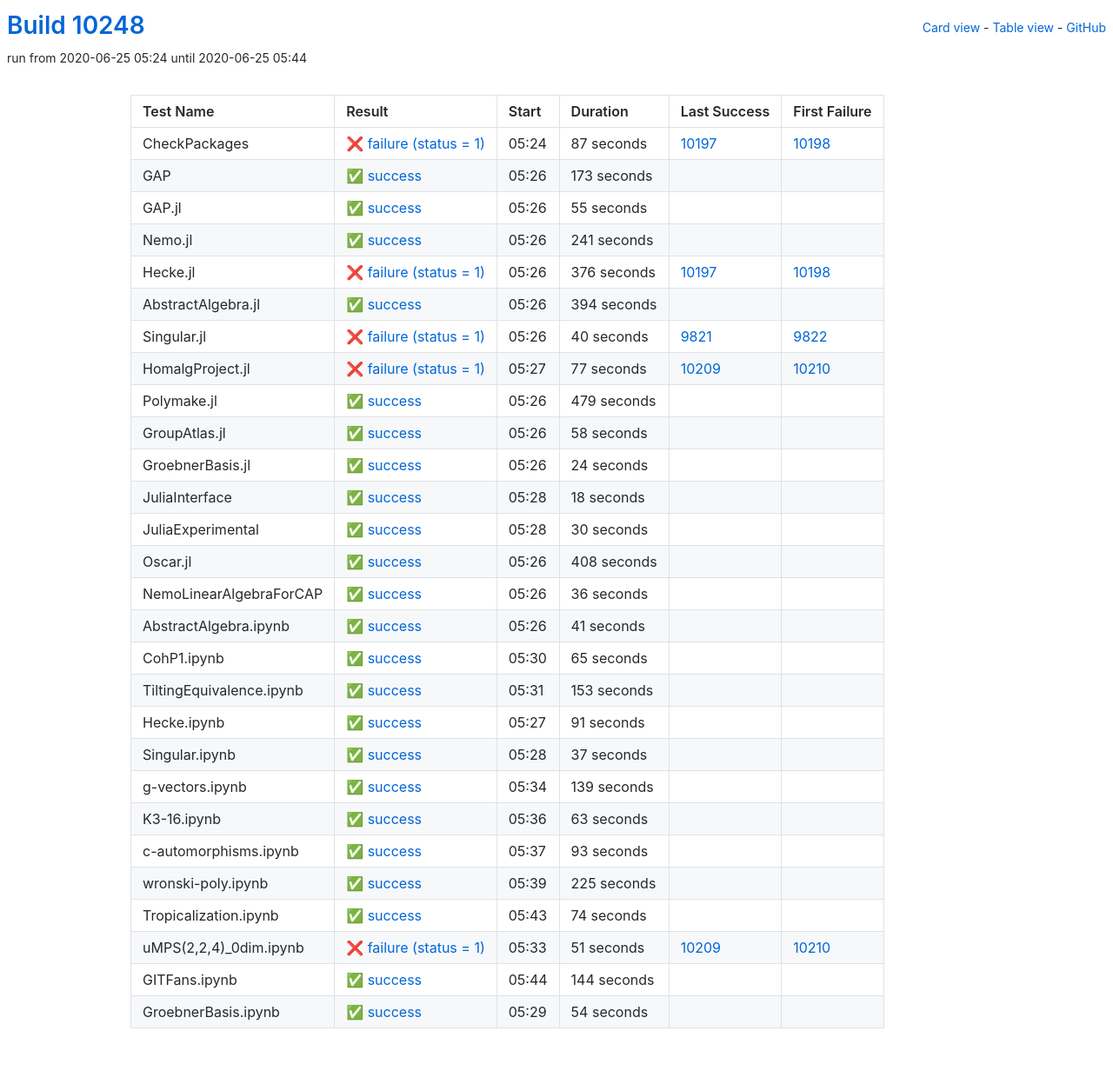
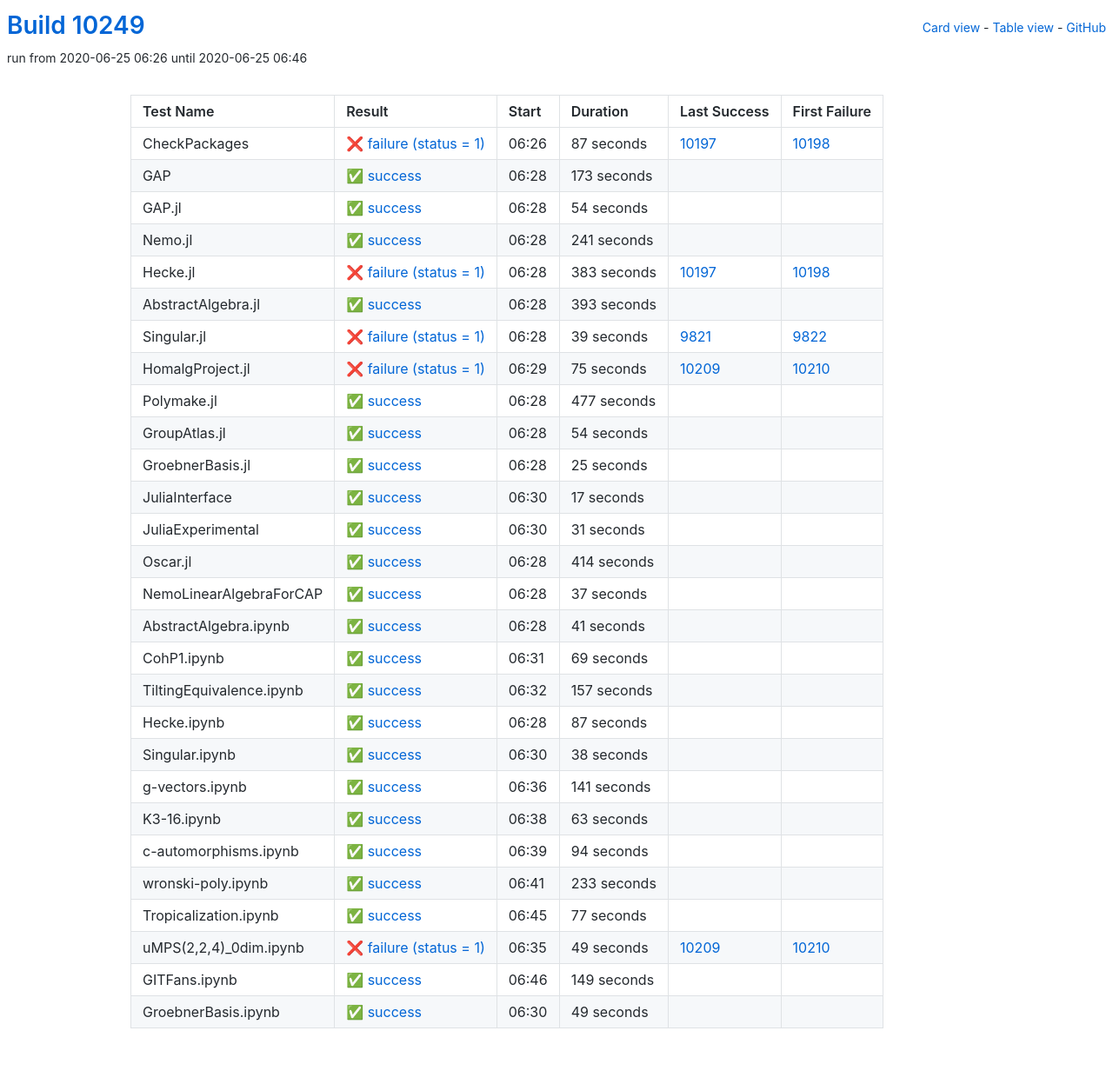
Before and after one commit to oscar-system/oscar-ci-status, a Jekyll site: the page built from table.html, in a window 1280 px wide. Shown: the whole page at 87% size. Built offline with Jekyll 4.4.1, drawn with Linux system fonts in a browser that asks for light colours.

Commit message:
Build #10249

```diff
--- a/_data/ci.yml
+++ b/_data/ci.yml
@@ -1,6 +1,6 @@
 ---
-build: 10248
-build_url: https://oscarci.mathematik.uni-kl.de/job/oscar/10248/
+build: 10249
+build_url: https://oscarci.mathematik.uni-kl.de/job/oscar/10249/
 job: oscar
 organization: oscar-system
 repo: oscar-ci-status
@@ -8,8 +8,8 @@ repourl: https://github.com/oscar-system/oscar-ci-status
 tests:
 - name: CheckPackages
   id: checkpackages
-  log: https://oscarci.mathematik.uni-kl.de/job/oscar/10248/artifact/logs/build-10248/CheckPackages.log
-  start: 2020-06-25 05:24
+  log: https://oscarci.mathematik.uni-kl.de/job/oscar/10249/artifact/logs/build-10249/CheckPackages.log
+  start: 2020-06-25 06:26
   success: false
   exitcode: 1
   status: failure
@@ -20,8 +20,8 @@ tests:
   first_failure_url: https://oscarci.mathematik.uni-kl.de/job/oscar/10198/
 - name: GAP
   id: gap
-  log: https://oscarci.mathematik.uni-kl.de/job/oscar/10248/artifact/logs/build-10248/GAP.log
-  start: 2020-06-25 05:26
+  log: https://oscarci.mathematik.uni-kl.de/job/oscar/10249/artifact/logs/build-10249/GAP.log
+  start: 2020-06-25 06:28
   success: true
   exitcode: 0
   status: success
@@ -32,20 +32,20 @@ tests:
   first_failure_url:
 - name: GAP.jl
   id: gap-jl
-  log: https://oscarci.mathematik.uni-kl.de/job/oscar/10248/artifact/logs/build-10248/GAP.jl.log
-  start: 2020-06-25 05:26
+  log: https://oscarci.mathematik.uni-kl.de/job/oscar/10249/artifact/logs/build-10249/GAP.jl.log
+  start: 2020-06-25 06:28
   success: true
   exitcode: 0
   status: success
-  duration: 55
+  duration: 54
   last_success: false
   last_success_url:
   first_failure: false
   first_failure_url:
 - name: Nemo.jl
   id: nemo-jl
-  log: https://oscarci.mathematik.uni-kl.de/job/oscar/10248/artifact/logs/build-10248/Nemo.jl.log
-  start: 2020-06-25 05:26
+  log: https://oscarci.mathematik.uni-kl.de/job/oscar/10249/artifact/logs/build-10249/Nemo.jl.log
+  start: 2020-06-25 06:28
   success: true
   exitcode: 0
   status: success
@@ -56,140 +56,140 @@ tests:
   first_failure_url:
 - name: Hecke.jl
   id: hecke-jl
-  log: https://oscarci.mathematik.uni-kl.de/job/oscar/10248/artifact/logs/build-10248/Hecke.jl.log
-  start: 2020-06-25 05:26
+  log: https://oscarci.mathematik.uni-kl.de/job/oscar/10249/artifact/logs/build-10249/Hecke.jl.log
+  start: 2020-06-25 06:28
   success: false
   exitcode: 1
   status: failure
-  duration: 376
+  duration: 383
   last_success: 10197
   last_success_url: https://oscarci.mathematik.uni-kl.de/job/oscar/10197/
   first_failure: 10198
   first_failure_url: https://oscarci.mathematik.uni-kl.de/job/oscar/10198/
 - name: AbstractAlgebra.jl
   id: abstractalgebra-jl
-  log: https://oscarci.mathematik.uni-kl.de/job/oscar/10248/artifact/logs/build-10248/AbstractAlgebra.jl.log
-  start: 2020-06-25 05:26
+  log: https://oscarci.mathematik.uni-kl.de/job/oscar/10249/artifact/logs/build-10249/AbstractAlgebra.jl.log
+  start: 2020-06-25 06:28
   success: true
   exitcode: 0
   status: success
-  duration: 394
+  duration: 393
   last_success: false
   last_success_url:
   first_failure: false
   first_failure_url:
 - name: Singular.jl
   id: singular-jl
-  log: https://oscarci.mathematik.uni-kl.de/job/oscar/10248/artifact/logs/build-10248/Singular.jl.log
-  start: 2020-06-25 05:26
+  log: https://oscarci.mathematik.uni-kl.de/job/oscar/10249/artifact/logs/build-10249/Singular.jl.log
+  start: 2020-06-25 06:28
   success: false
   exitcode: 1
   status: failure
-  duration: 40
+  duration: 39
   last_success: 9821
   last_success_url: https://oscarci.mathematik.uni-kl.de/job/oscar/9821/
   first_failure: 9822
   first_failure_url: https://oscarci.mathematik.uni-kl.de/job/oscar/9822/
 - name: HomalgProject.jl
   id: homalgproject-jl
-  log: https://oscarci.mathematik.uni-kl.de/job/oscar/10248/artifact/logs/build-10248/HomalgProject.jl.log
-  start: 2020-06-25 05:27
+  log: https://oscarci.mathematik.uni-kl.de/job/oscar/10249/artifact/logs/build-10249/HomalgProject.jl.log
+  start: 2020-06-25 06:29
   success: false
   exitcode: 1
   status: failure
-  duration: 77
+  duration: 75
   last_success: 10209
   last_success_url: https://oscarci.mathematik.uni-kl.de/job/oscar/10209/
   first_failure: 10210
   first_failure_url: https://oscarci.mathematik.uni-kl.de/job/oscar/10210/
 - name: Polymake.jl
   id: polymake-jl
-  log: https://oscarci.mathematik.uni-kl.de/job/oscar/10248/artifact/logs/build-10248/Polymake.jl.log
-  start: 2020-06-25 05:26
+  log: https://oscarci.mathematik.uni-kl.de/job/oscar/10249/artifact/logs/build-10249/Polymake.jl.log
+  start: 2020-06-25 06:28
   success: true
   exitcode: 0
   status: success
-  duration: 479
+  duration: 477
   last_success: false
   last_success_url:
   first_failure: false
   first_failure_url:
 - name: GroupAtlas.jl
   id: groupatlas-jl
-  log: https://oscarci.mathematik.uni-kl.de/job/oscar/10248/artifact/logs/build-10248/GroupAtlas.jl.log
-  start: 2020-06-25 05:26
+  log: https://oscarci.mathematik.uni-kl.de/job/oscar/10249/artifact/logs/build-10249/GroupAtlas.jl.log
+  start: 2020-06-25 06:28
   success: true
   exitcode: 0
   status: success
-  duration: 58
+  duration: 54
   last_success: false
   last_success_url:
   first_failure: false
   first_failure_url:
 - name: GroebnerBasis.jl
   id: groebnerbasis-jl
-  log: https://oscarci.mathematik.uni-kl.de/job/oscar/10248/artifact/logs/build-10248/GroebnerBasis.jl.log
-  start: 2020-06-25 05:26
+  log: https://oscarci.mathematik.uni-kl.de/job/oscar/10249/artifact/logs/build-10249/GroebnerBasis.jl.log
+  start: 2020-06-25 06:28
   success: true
   exitcode: 0
   status: success
-  duration: 24
+  duration: 25
   last_success: false
   last_success_url:
   first_failure: false
   first_failure_url:
 - name: JuliaInterface
   id: juliainterface
-  log: https://oscarci.mathematik.uni-kl.de/job/oscar/10248/artifact/logs/build-10248/JuliaInterface.log
-  start: 2020-06-25 05:28
+  log: https://oscarci.mathematik.uni-kl.de/job/oscar/10249/artifact/logs/build-10249/JuliaInterface.log
+  start: 2020-06-25 06:30
   success: true
   exitcode: 0
   status: success
-  duration: 18
+  duration: 17
   last_success: false
   last_success_url:
   first_failure: false
   first_failure_url:
 - name: JuliaExperimental
   id: juliaexperimental
-  log: https://oscarci.mathematik.uni-kl.de/job/oscar/10248/artifact/logs/build-10248/JuliaExperimental.log
-  start: 2020-06-25 05:28
+  log: https://oscarci.mathematik.uni-kl.de/job/oscar/10249/artifact/logs/build-10249/JuliaExperimental.log
+  start: 2020-06-25 06:30
   success: true
   exitcode: 0
   status: success
-  duration: 30
+  duration: 31
   last_success: false
   last_success_url:
   first_failure: false
   first_failure_url:
 - name: Oscar.jl
   id: oscar-jl
-  log: https://oscarci.mathematik.uni-kl.de/job/oscar/10248/artifact/logs/build-10248/Oscar.jl.log
-  start: 2020-06-25 05:26
+  log: https://oscarci.mathematik.uni-kl.de/job/oscar/10249/artifact/logs/build-10249/Oscar.jl.log
+  start: 2020-06-25 06:28
   success: true
   exitcode: 0
   status: success
-  duration: 408
+  duration: 414
   last_success: false
   last_success_url:
   first_failure: false
   first_failure_url:
 - name: NemoLinearAlgebraForCAP
   id: nemolinearalgebraforcap
-  log: https://oscarci.mathematik.uni-kl.de/job/oscar/10248/artifact/logs/build-10248/NemoLinearAlgebraForCAP.log
-  start: 2020-06-25 05:26
+  log: https://oscarci.mathematik.uni-kl.de/job/oscar/10249/artifact/logs/build-10249/NemoLinearAlgebraForCAP.log
+  start: 2020-06-25 06:28
   success: true
   exitcode: 0
   status: success
-  duration: 36
+  duration: 37
   last_success: false
   last_success_url:
   first_failure: false
   first_failure_url:
 - name: AbstractAlgebra.ipynb
   id: abstractalgebra-ipynb
-  log: https://oscarci.mathematik.uni-kl.de/job/oscar/10248/artifact/logs/build-10248/AbstractAlgebra.ipynb.log
-  start: 2020-06-25 05:26
+  log: https://oscarci.mathematik.uni-kl.de/job/oscar/10249/artifact/logs/build-10249/AbstractAlgebra.ipynb.log
+  start: 2020-06-25 06:28
   success: true
   exitcode: 0
   status: success
@@ -200,68 +200,68 @@ tests:
   first_failure_url:
 - name: CohP1.ipynb
   id: cohp1-ipynb
-  log: https://oscarci.mathematik.uni-kl.de/job/oscar/10248/artifact/logs/build-10248/CohP1.ipynb.log
-  start: 2020-06-25 05:30
+  log: https://oscarci.mathematik.uni-kl.de/job/oscar/10249/artifact/logs/build-10249/CohP1.ipynb.log
+  start: 2020-06-25 06:31
   success: true
   exitcode: 0
   status: success
-  duration: 65
+  duration: 69
   last_success: false
   last_success_url:
   first_failure: false
   first_failure_url:
 - name: TiltingEquivalence.ipynb
   id: tiltingequivalence-ipynb
-  log: https://oscarci.mathematik.uni-kl.de/job/oscar/10248/artifact/logs/build-10248/TiltingEquivalence.ipynb.log
-  start: 2020-06-25 05:31
+  log: https://oscarci.mathematik.uni-kl.de/job/oscar/10249/artifact/logs/build-10249/TiltingEquivalence.ipynb.log
+  start: 2020-06-25 06:32
   success: true
   exitcode: 0
   status: success
-  duration: 153
+  duration: 157
   last_success: false
   last_success_url:
   first_failure: false
   first_failure_url:
 - name: Hecke.ipynb
   id: hecke-ipynb
-  log: https://oscarci.mathematik.uni-kl.de/job/oscar/10248/artifact/logs/build-10248/Hecke.ipynb.log
-  start: 2020-06-25 05:27
+  log: https://oscarci.mathematik.uni-kl.de/job/oscar/10249/artifact/logs/build-10249/Hecke.ipynb.log
+  start: 2020-06-25 06:28
   success: true
   exitcode: 0
   status: success
-  duration: 91
+  duration: 87
   last_success: false
   last_success_url:
   first_failure: false
   first_failure_url:
 - name: Singular.ipynb
   id: singular-ipynb
-  log: https://oscarci.mathematik.uni-kl.de/job/oscar/10248/artifact/logs/build-10248/Singular.ipynb.log
-  start: 2020-06-25 05:28
+  log: https://oscarci.mathematik.uni-kl.de/job/oscar/10249/artifact/logs/build-10249/Singular.ipynb.log
+  start: 2020-06-25 06:30
   success: true
   exitcode: 0
   status: success
-  duration: 37
+  duration: 38
   last_success: false
   last_success_url:
   first_failure: false
   first_failure_url:
 - name: g-vectors.ipynb
   id: g-vectors-ipynb
-  log: https://oscarci.mathematik.uni-kl.de/job/oscar/10248/artifact/logs/build-10248/g-vectors.ipynb.log
-  start: 2020-06-25 05:34
+  log: https://oscarci.mathematik.uni-kl.de/job/oscar/10249/artifact/logs/build-10249/g-vectors.ipynb.log
+  start: 2020-06-25 06:36
   success: true
   exitcode: 0
   status: success
-  duration: 139
+  duration: 141
   last_success: false
   last_success_url:
   first_failure: false
   first_failure_url:
 - name: K3-16.ipynb
   id: k3-16-ipynb
-  log: https://oscarci.mathematik.uni-kl.de/job/oscar/10248/artifact/logs/build-10248/K3-16.ipynb.log
-  start: 2020-06-25 05:36
+  log: https://oscarci.mathematik.uni-kl.de/job/oscar/10249/artifact/logs/build-10249/K3-16.ipynb.log
+  start: 2020-06-25 06:38
   success: true
   exitcode: 0
   status: success
@@ -272,72 +272,72 @@ tests:
   first_failure_url:
 - name: c-automorphisms.ipynb
   id: c-automorphisms-ipynb
-  log: https://oscarci.mathematik.uni-kl.de/job/oscar/10248/artifact/logs/build-10248/c-automorphisms.ipynb.log
-  start: 2020-06-25 05:37
+  log: https://oscarci.mathematik.uni-kl.de/job/oscar/10249/artifact/logs/build-10249/c-automorphisms.ipynb.log
+  start: 2020-06-25 06:39
   success: true
   exitcode: 0
   status: success
-  duration: 93
+  duration: 94
   last_success: false
   last_success_url:
   first_failure: false
   first_failure_url:
 - name: wronski-poly.ipynb
   id: wronski-poly-ipynb
-  log: https://oscarci.mathematik.uni-kl.de/job/oscar/10248/artifact/logs/build-10248/wronski-poly.ipynb.log
-  start: 2020-06-25 05:39
+  log: https://oscarci.mathematik.uni-kl.de/job/oscar/10249/artifact/logs/build-10249/wronski-poly.ipynb.log
+  start: 2020-06-25 06:41
   success: true
   exitcode: 0
   status: success
-  duration: 225
+  duration: 233
   last_success: false
   last_success_url:
   first_failure: false
   first_failure_url:
 - name: Tropicalization.ipynb
   id: tropicalization-ipynb
-  log: https://oscarci.mathematik.uni-kl.de/job/oscar/10248/artifact/logs/build-10248/Tropicalization.ipynb.log
-  start: 2020-06-25 05:43
+  log: https://oscarci.mathematik.uni-kl.de/job/oscar/10249/artifact/logs/build-10249/Tropicalization.ipynb.log
+  start: 2020-06-25 06:45
   success: true
   exitcode: 0
   status: success
-  duration: 74
+  duration: 77
   last_success: false
   last_success_url:
   first_failure: false
   first_failure_url:
 - name: uMPS(2,2,4)_0dim.ipynb
   id: umps-2-2-4-0dim-ipynb
-  log: https://oscarci.mathematik.uni-kl.de/job/oscar/10248/artifact/logs/build-10248/uMPS-2-2-4-_0dim.ipynb.log
-  start: 2020-06-25 05:33
+  log: https://oscarci.mathematik.uni-kl.de/job/oscar/10249/artifact/logs/build-10249/uMPS-2-2-4-_0dim.ipynb.log
+  start: 2020-06-25 06:35
   success: false
   exitcode: 1
   status: failure
-  duration: 51
+  duration: 49
   last_success: 10209
   last_success_url: https://oscarci.mathematik.uni-kl.de/job/oscar/10209/
   first_failure: 10210
   first_failure_url: https://oscarci.mathematik.uni-kl.de/job/oscar/10210/
 - name: GITFans.ipynb
   id: gitfans-ipynb
-  log: https://oscarci.mathematik.uni-kl.de/job/oscar/10248/artifact/logs/build-10248/GITFans.ipynb.log
-  start: 2020-06-25 05:44
+  log: https://oscarci.mathematik.uni-kl.de/job/oscar/10249/artifact/logs/build-10249/GITFans.ipynb.log
+  start: 2020-06-25 06:46
   success: true
   exitcode: 0
   status: success
-  duration: 144
+  duration: 149
   last_success: false
   last_success_url:
   first_failure: false
   first_failure_url:
 - name: GroebnerBasis.ipynb
   id: groebnerbasis-ipynb
-  log: https://oscarci.mathematik.uni-kl.de/job/oscar/10248/artifact/logs/build-10248/GroebnerBasis.ipynb.log
-  start: 2020-06-25 05:29
+  log: https://oscarci.mathematik.uni-kl.de/job/oscar/10249/artifact/logs/build-10249/GroebnerBasis.ipynb.log
+  start: 2020-06-25 06:30
   success: true
   exitcode: 0
   status: success
-  duration: 54
+  duration: 49
   last_success: false
   last_success_url:
   first_failure: false
```
Also changed, not shown: README.md.
